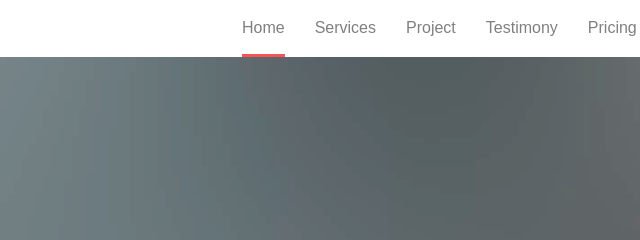
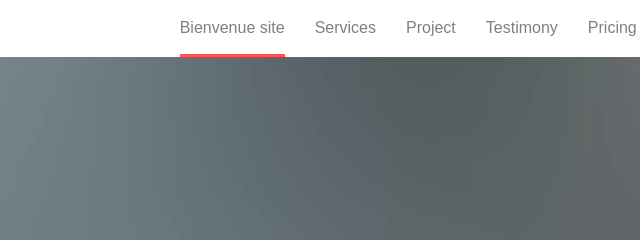
Before and after one commit to NessimSAYOUD/monsite, a plain HTML site: page index.html in a window 1280 px wide. Shown: the top 240 px of the page, 216-856 px from the left. Drawn offline with Linux system fonts and the light colour scheme; some packages are replaced by stand-ins of ours; no server answers; files whose address does not match are found by name.

Commit message:
Modification texte
Edit: du fichier index.html; édition du texte

```diff
--- a/index.html
+++ b/index.html
@@ -19,7 +19,7 @@
 	SYSTEM DEVELOPPED By NESSIM S.
 	DESIGNED & DEVELOPED by NICOLAS AGENCY
 
-	Website: 		http://freehtml5.co/
+	Website: 		http://freehtml5.coM
 	Email: 			info@freehtml5.co
 	Twitter: 		http://twitter.com/fh5co
 	Facebook: 		https://www.facebook.com/fh5co
@@ -77,7 +77,7 @@
 				</div>
 				<div id="navbar" class="navbar-collapse collapse">
 					<ul class="nav navbar-nav navbar-right">
-						<li class="active"><a href="#" data-nav-section="home"><span>Home</span></a></li>
+						<li class="active"><a href="#" data-nav-section="home"><span>Bienvenue site</span></a></li>
 						<li><a href="#" data-nav-section="services"><span>Services</span></a></li>
 						<li><a href="#" data-nav-section="explore"><span>Project</span></a></li>
 						<li><a href="#" data-nav-section="testimony"><span>Testimony</span></a></li>
```
